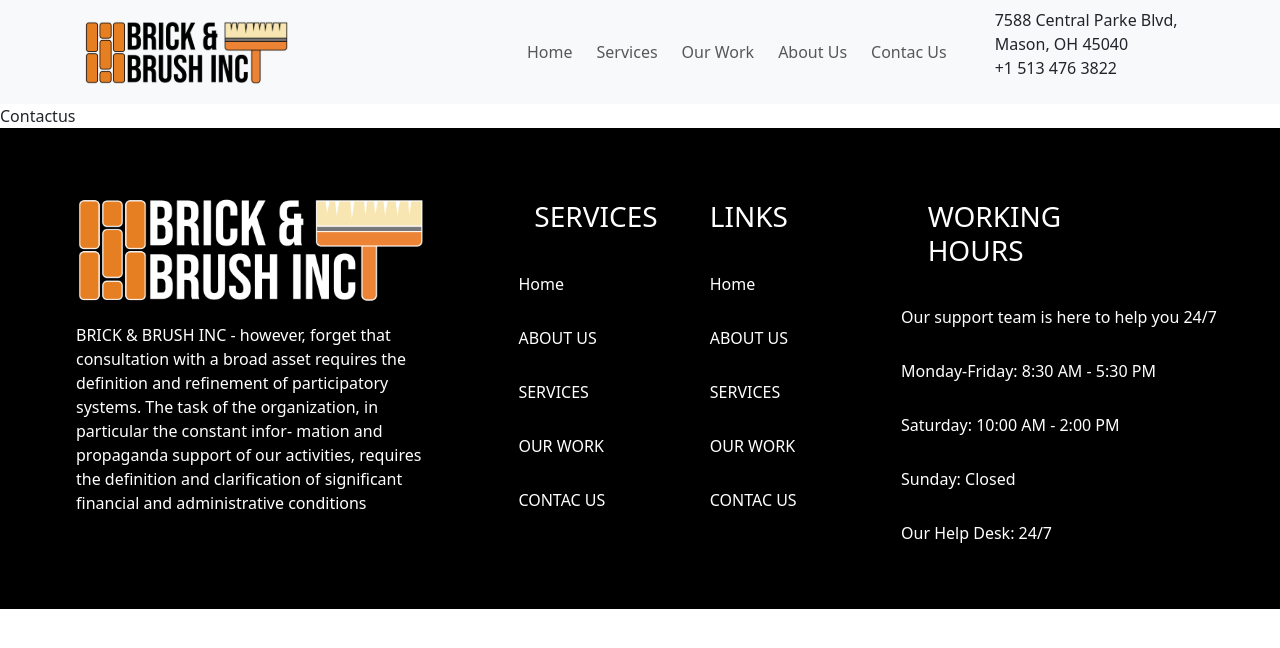
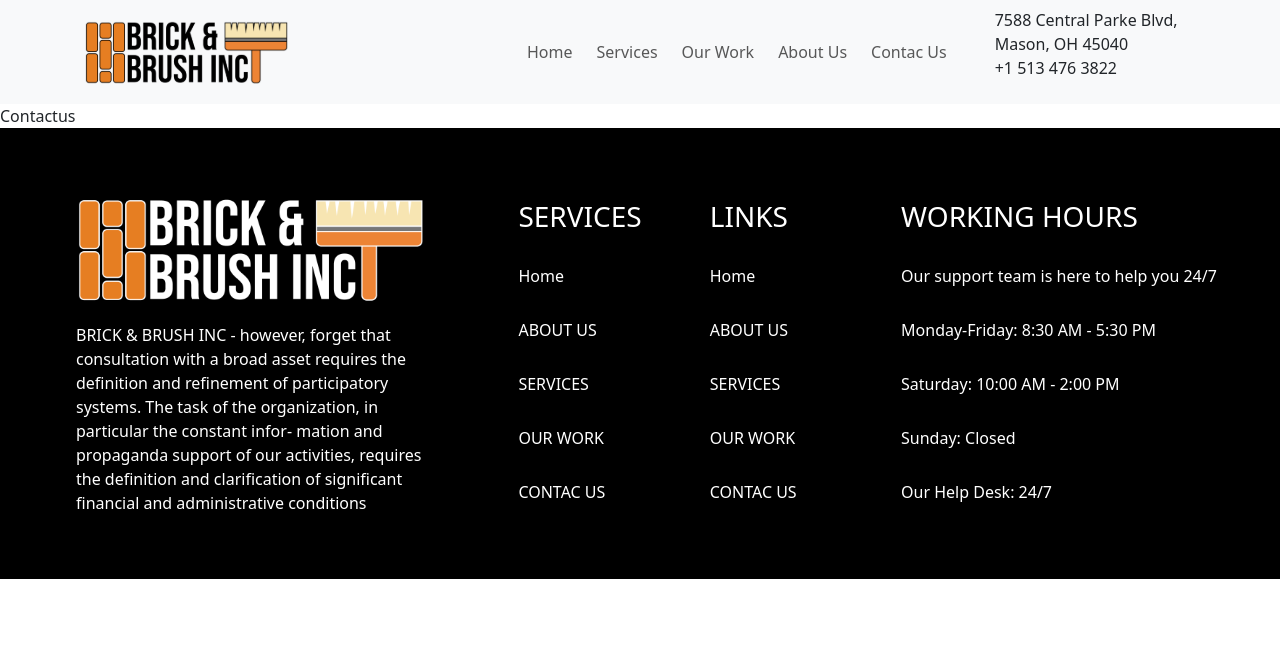
Before and after one commit to mazharrasheed/brick-and-brush, a React (Vite) app: page /brick-and-brush/contactus in a window 1280 px wide. Shown: the top 648 px of the page. Built offline with nearby package versions, Linux system fonts and the light colour scheme.

Commit message:
deploying

```diff
--- a/src/assets/css/contactform.css
+++ b/src/assets/css/contactform.css
@@ -10,7 +10,8 @@
     height: 100%;
     background-color: rgba(0, 0, 0, 0.1); /* Black with 50% transparency */
     z-index: 1; /* Place it above the image */
-  }
+}
+
 
 .from-header {
     position: relative;
@@ -21,6 +22,12 @@
     position: relative;
     top: -120px;
 }
+
+.form-div {
+
+        padding: 20px !important;
+
+    }
 
 .form-map {
     position: relative;
@@ -46,8 +53,8 @@
 
 @media (max-width: 576px) {
     .image{
-       position: relative;
-       top: -600px;
+    position: relative;
+    top: -600px;
     }
     .from-header {
         position: relative;
--- a/src/components/ContactForm.jsx
+++ b/src/components/ContactForm.jsx
@@ -15,7 +15,7 @@ export default function ContactForm() {
                 </p>
             </div>
 
-            <div style={{paddingLeft:90}} className=" row d-flex form-map z-3">
+            <div className=" row d-flex form-map z-3">
                 <div className="col-md-5 form-div ms-5">
                 <h1 className='fw-bold text-white mt-3'>CONTACT WITH US</h1>
                 <h6 className='text-white '> WE ARE READY TO HELP YOU WITH <br /> YOUR HOME RENOVATIONWE PROJECT</h6>
--- a/src/components/Footer.jsx
+++ b/src/components/Footer.jsx
@@ -28,9 +28,9 @@ export default function Footer() {
             <div className="row pt-4  ">
 
               <div className="col-md-3 offset-md-1  g-0">
-                <div className="col-md-3 offset-md-1 align-content-center g-0">
+
                 <h3 className='text-white ' to=''>SERVICES</h3>
-              </div>
+
                 <ul style={{listStyle:'none',padding:0}}>
                   <li className='link-list'  style={{marginTop:30,}}><Link className='text-decoration-none text-white ' to=''>Home</Link></li>
                   <li className='link-list'  style={{marginTop:30}}><Link className='text-decoration-none text-white ' to=''>ABOUT US</Link></li>
@@ -42,9 +42,9 @@ export default function Footer() {
               </div>
               <div className="col-md-2  g-0 ">
 
-                   <div className="col-md-2 align-content-center g-0">
+
                 <h3 className='text-white ' to=''>LINKS</h3>
-              </div>
+
                 <ul style={{listStyle:'none', padding:0}}>
                   <li className='link-list' style={{marginTop:30,}}> <Link className='text-decoration-none text-white ' to='/'>Home</Link> </li>
                   <li className='link-list' style={{marginTop:30,}}> <Link className='text-decoration-none text-white ' to='/aboutus/'>ABOUT US</Link> </li>
@@ -56,10 +56,10 @@ export default function Footer() {
 
               <div className="col-md-5 offset-md-1  g-0">
 
-<div className="col-md-5 offset-md-1 align-content-center g-0">
+
                 <h3 className='text-white ' to=''>WORKING HOURS</h3>
 
-                </div>
+
 
                 <ul style={{listStyle:'none', padding:0}} className='text-white '>
                   <li className='link-list' style={{marginTop:30,}}> Our support team is here to help
```
